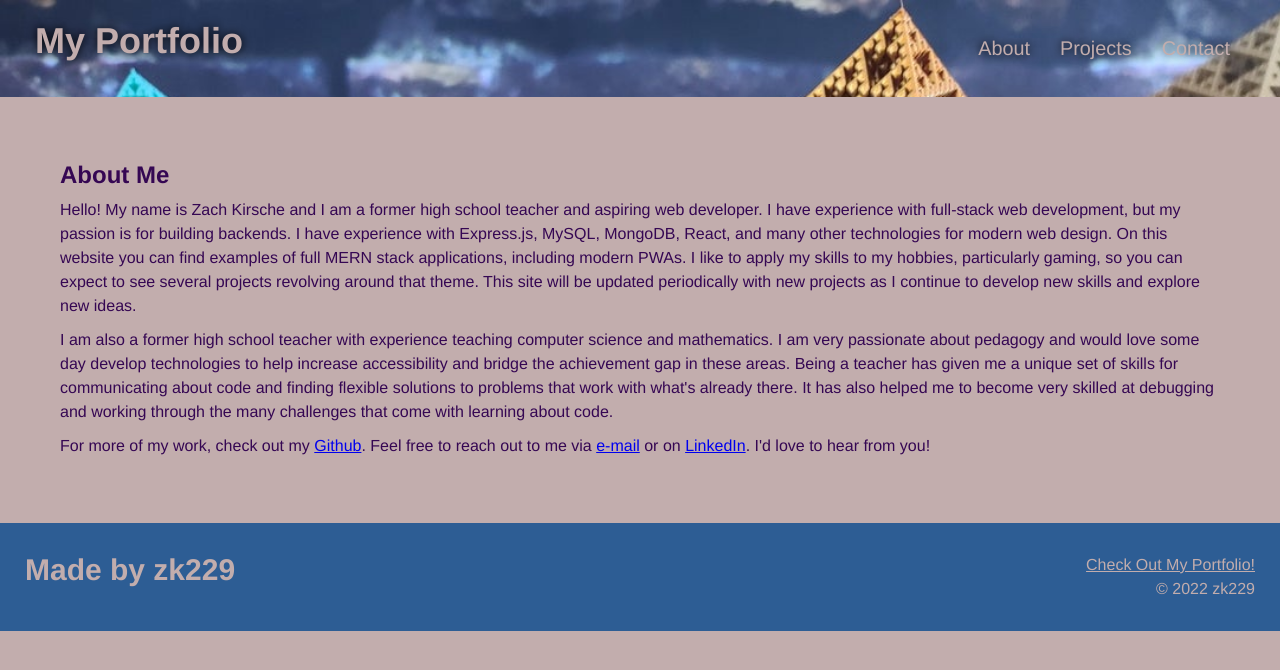
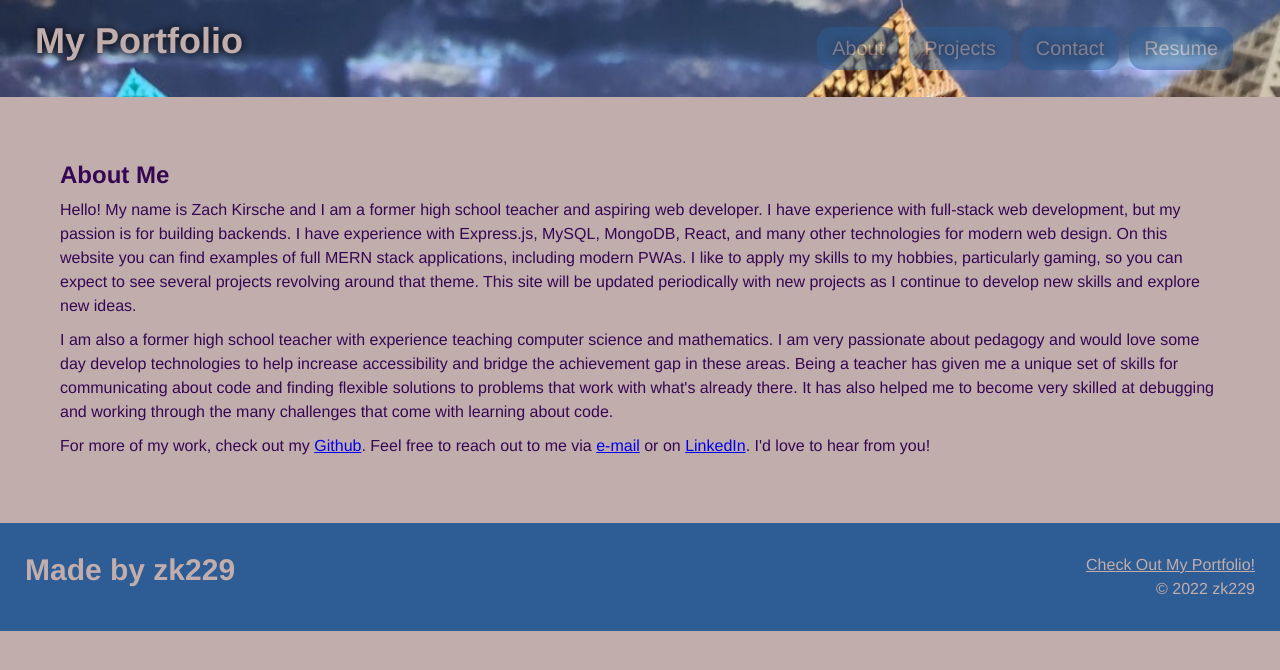
Before and after one commit to zk229/react-portfolio, a React (Create React App) app: page / in a window 1280 px wide. Shown: the top 670 px of the page. Built offline with nearby package versions, Linux system fonts and the light colour scheme.

Commit message:
add resume section

```diff
--- a/src/App.js
+++ b/src/App.js
@@ -4,6 +4,7 @@ import About from "./components/About";
 import Project from "./components/Project";
 import Contact from "./components/Contact";
 import Footer from "./components/Footer";
+import Resume from "./components/Resume";
 
 function App() {
   const [projects] = useState([
@@ -54,7 +55,8 @@ function App() {
           {
             "about": <About />,
             "projects": <Project projects={projects} />,
-            "contact": <Contact />
+            "contact": <Contact />,
+            "resume": <Resume />
           }[selection]
         }
       </main>
--- a/src/components/Header/Navigation/index.js
+++ b/src/components/Header/Navigation/index.js
@@ -2,7 +2,7 @@ import React, { useState } from "react";
 
 function Navigation(props) {
     const { selection, setSelection } = props;
-    const options = ["About", "Projects", "Contact"]
+    const options = ["About", "Projects", "Contact", "Resume"]
 
     return (
         <nav>
--- a/src/components/Project/SingleProject/index.js
+++ b/src/components/Project/SingleProject/index.js
@@ -5,7 +5,7 @@ function SingleProject(props) {
 
     return (
         <a href={project.url} className="work-wrapper">
-            <div className="work" style={{ backgroundImage: `url(/img/box-${project.id}.png)` }}>
+            <div className="work" style={{ backgroundImage: `url(../img/box-${project.id}.png)` }}>
                 <h4 className="work-title">{project.name}</h4>
             </div>
         </a>
--- /dev/null
+++ b/src/components/Resume/index.js
@@ -0,0 +1,11 @@
+import React from "react";
+
+function Resume() {
+    return (
+        <div>
+
+        </div>
+    );
+}
+
+export default Resume;
--- a/src/index.css
+++ b/src/index.css
@@ -39,7 +39,7 @@ header a {
   color: var(--secondary-color);
 }
 header nav {
-  margin: 7px 0;
+  margin: 7px 7px 7px 0;
 }
 header nav ul {
   display: flex;
@@ -49,16 +49,19 @@ header nav ul {
   list-style: none;
 }
 header nav ul li {
-  padding: 10px 15px;
-  font-weight: lighter;
-  font-size: 1.55vw;
-  text-shadow: 0 0 10px rgba(0, 0, 0, 1);
-}
-header nav ul li:hover {
   background: var(--primary-color);
   color: var(--secondary-color);
   border-radius: 15px;
   text-shadow: none;
+  padding: 10px 15px;
+  margin: 0 5px;
+  font-weight: lighter;
+  font-size: 1.55vw;
+  text-shadow: 0 0 10px rgba(0, 0, 0, 1);
+  opacity: 0.5;
+}
+header nav ul li:hover {
+  opacity: 1
 }
 section {
   padding: 60px;
@@ -135,6 +138,26 @@ footer div {
 }
 footer a {
   color: var(--secondary-color);
+}
+label {
+  padding: 0 5px 0 0
+}
+textarea {
+  width: 600px;
+  height: 120px;
+  border: 3px solid #cccccc;
+  padding: 5px;
+}
+button {
+  background: var(--tertiary-color);
+  border: 0;
+  border-radius: 5px;
+  color: var(--secondary-color);
+  cursor: pointer;
+  font-size: 16px;
+  font-weight: 600;
+  margin-bottom: 30px;
+  padding: 10px 15px;
 }
 
 /* MEDIA QUERY FOR SMALLER DESKTOPS */
```
